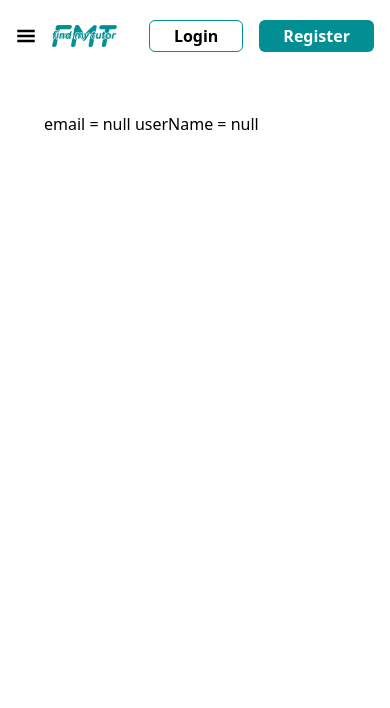
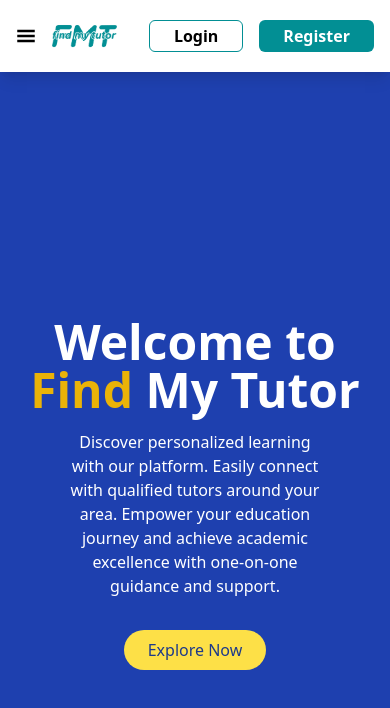
Before and after one commit to joysarkar18/where-is-my-tutor, a React (Vite) app in the folder where-is-my-tutor-frontend/: page / in a window 390 px wide. Shown: the top 708 px of the page. Built offline with nearby package versions, Linux system fonts and the light colour scheme.

Commit message:
welcomepage ongoing

```diff
--- a/where-is-my-tutor-frontend/src/App.jsx
+++ b/where-is-my-tutor-frontend/src/App.jsx
@@ -1,44 +1,9 @@
 import Navbar from "./navbar";
-import { useState } from "react";
-import { useEffect } from "react";
 
 function App() {
-  const [localStorageData, setLocalStorageData] = useState(null);
-
-  useEffect(() => {
-    // Function to get data from localStorage
-    const getDataFromLocalStorage = () => {
-      try {
-        // Retrieve data from localStorage
-        const storedData = localStorage.getItem("email");
-        const storeName = localStorage.getItem("userName");
-
-        console.log({ storedData, storeName });
-
-        // Update the component state with the retrieved data
-        setLocalStorageData({ email: storedData, name: storeName });
-      } catch (error) {
-        console.error("Error retrieving data from localStorage:", error);
-      }
-    };
-
-    // Call the function to get data when the component mounts
-    getDataFromLocalStorage();
-  }, []); //
   return (
     <div>
       <Navbar></Navbar>
-
-      {localStorageData ? (
-        <p className="mx-11 mt-10">
-          {" "}
-          {`email =  ${localStorageData.email}
-        userName = ${localStorageData.name}
-        `}
-        </p>
-      ) : (
-        <p>No data found in localStorage</p>
-      )}
     </div>
   );
 }
--- a/where-is-my-tutor-frontend/src/navbar.jsx
+++ b/where-is-my-tutor-frontend/src/navbar.jsx
@@ -2,6 +2,7 @@ import { Link } from "react-router-dom";
 import { GiHamburgerMenu } from "react-icons/gi";
 import { FiX } from "react-icons/fi";
 import { useState } from "react";
+import Welcomepage from "./screens/welcomepage";
 
 function Navbar() {
   const [isSidebarOpen, setIsSidebarOpen] = useState(false);
@@ -24,7 +25,7 @@ function Navbar() {
       )}
 
       <nav
-        className={`bg-white p-4 lg:mx-32 xl:mx-60 relative z-10 ${
+        className={`bg-white p-4 lg:mx-32 xl:mx-60 relative z-10 shadow-lg ${
           isSidebarOpen ? "opacity-50" : ""
         }`}
       >
@@ -102,6 +103,9 @@ function Navbar() {
           </Link>
         </div>
       </div>
+      <div>
+        <Welcomepage></Welcomepage>
+      </div>
     </div>
   );
 }
--- /dev/null
+++ b/where-is-my-tutor-frontend/src/screens/welcomepage.jsx
@@ -0,0 +1,37 @@
+import { DotLottiePlayer } from "@dotlottie/react-player";
+import "@dotlottie/react-player/dist/index.css";
+
+const WelcomePage = () => {
+  return (
+    <div>
+      <div className="z-30 fixed animate-bounceIn h-[18rem] w-[18rem] xl:h-[25rem] xl:w-[25rem] left-10 top-5 md:left-48 md:top-1">
+        <div className="relative hidden lg:block">
+          <DotLottiePlayer
+            src="/src/assets/books.lottie"
+            autoplay
+            loop
+          ></DotLottiePlayer>
+        </div>
+      </div>
+
+      <div className="bg-blue-800 h-screen flex items-center justify-center">
+        <div className="text-center text-white">
+          <h1 className="text-5xl font-extrabold mb-4">
+            Welcome to <span className="text-yellow-500">Find</span> My Tutor
+          </h1>
+          <p className="text-md mb-8 mx-auto w-2/3">
+            Discover personalized learning with our platform. Easily connect
+            with qualified tutors around your area. Empower your education
+            journey and achieve academic excellence with one-on-one guidance and
+            support.
+          </p>
+          <button className="bg-yellow-300 text-blue-900 py-2 px-6 rounded-full hover:bg-yellow-400 transition duration-300">
+            Explore Now
+          </button>
+        </div>
+      </div>
+    </div>
+  );
+};
+
+export default WelcomePage;
```
Also changed, not shown: 1 other file (tests, documents, lock files or other folders).
